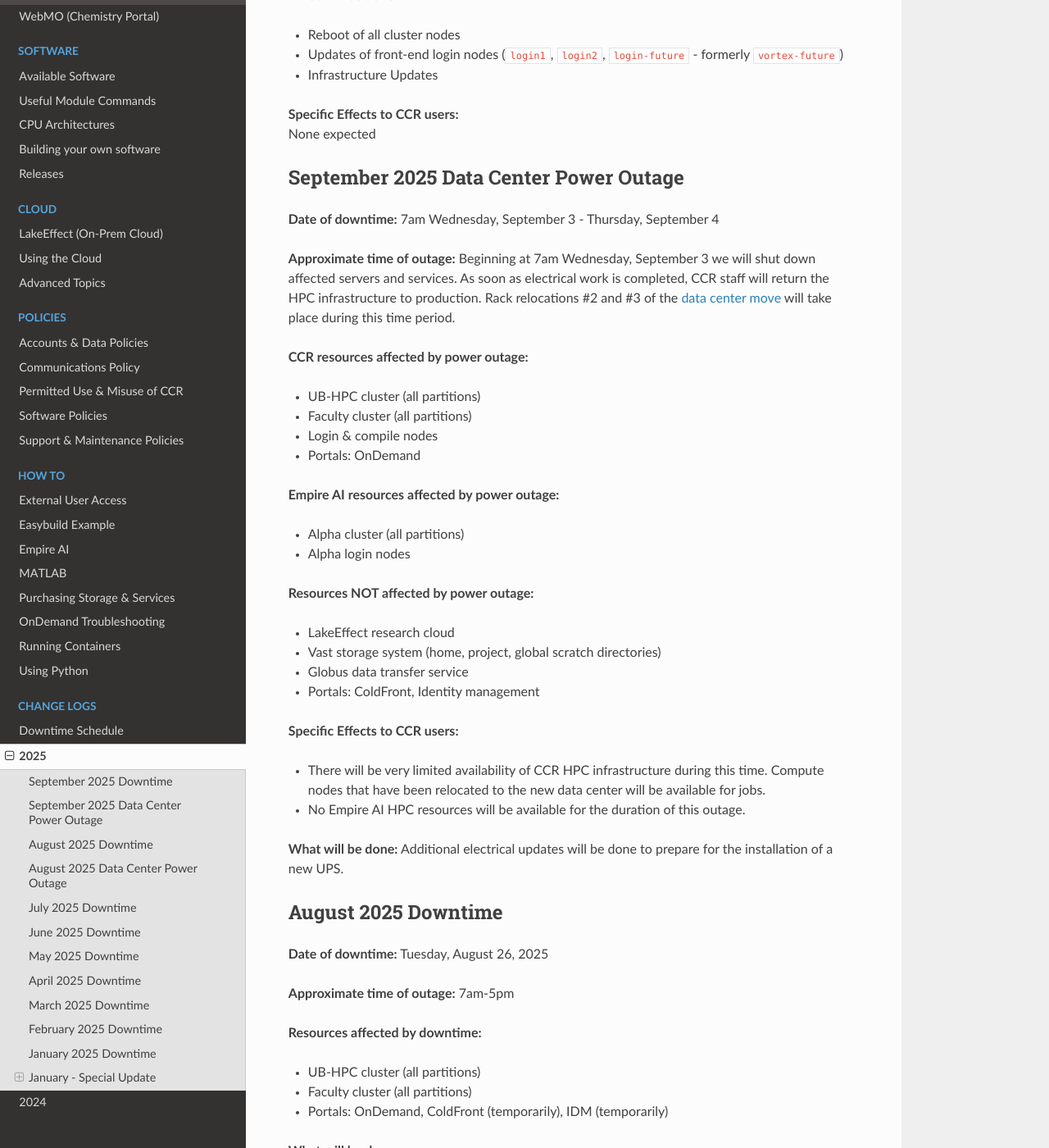
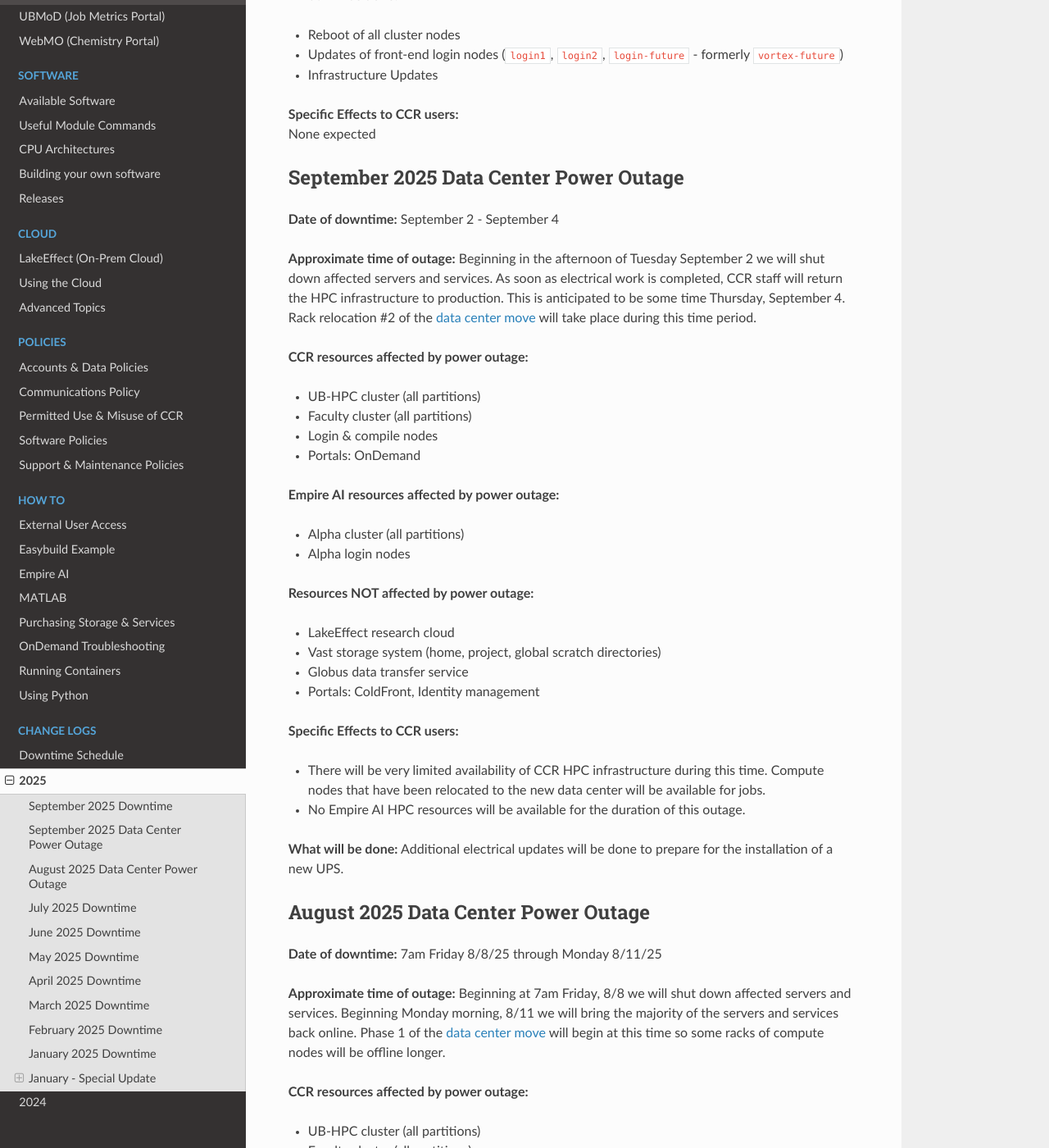
Before and after one commit to ubccr/ccrdocs, an MkDocs documentation site: the page built from pages/changelogs/2025.md, in a window 1280 px wide and 1400 px high, scrolled down 521 px. Shown: the whole window at 82% size. Built offline with MkDocs 1.6.1, drawn with Linux system fonts in a browser that asks for light colours; nearby versions of some CDN libraries; some of the changed text lies outside the part shown.

Commit message:
updates included for downtime changes

```diff
--- a/pages/changelogs/2025.md
+++ b/pages/changelogs/2025.md
@@ -25,9 +25,9 @@ None expected
 
 ## September 2025 Data Center Power Outage
 
-**Date of downtime:** 7am Wednesday, September 3 - Thursday, September 4
+**Date of downtime:** September 2 - September 4
 
-**Approximate time of outage:** Beginning at 7am Wednesday, September 3 we will shut down affected servers and services.  As soon as electrical work is completed, CCR staff will return the HPC infrastructure to production.  Rack relocations #2 and #3 of the [data center move](https://www.buffalo.edu/ccr/support/research_facilities/ccrexpansion.html) will take place during this time period.
+**Approximate time of outage:** Beginning in the afternoon of Tuesday September 2 we will shut down affected servers and services.  As soon as electrical work is completed, CCR staff will return the HPC infrastructure to production.  This is anticipated to be some time Thursday, September 4.  Rack relocation #2 of the [data center move](https://www.buffalo.edu/ccr/support/research_facilities/ccrexpansion.html) will take place during this time period.
 
 **CCR resources affected by power outage:**
 
@@ -56,27 +56,6 @@ None expected
 **What will be done:**
 Additional electrical updates will be done to prepare for the installation of a new UPS.
 
-
-## August 2025 Downtime
-
-**Date of downtime:** Tuesday, August 26, 2025
-
-**Approximate time of outage:** 7am-5pm
-
-**Resources affected by downtime:**
-
- - UB-HPC cluster (all partitions)
- - Faculty cluster (all partitions)
- - Portals: OnDemand, ColdFront (temporarily), IDM (temporarily)
-
-**What will be done:**
-
- - Reboot of all cluster nodes
- - Updates of front-end login nodes (`login1`, `login2`, `login-future` - formerly `vortex-future`)
- - Infrastructure Updates
-
-**Specific Effects to CCR users:**
-None expected
 
 ## August 2025 Data Center Power Outage
 
```
Also changed, not shown: pages/changelogs/2025-downtime-schedule.md (+2 -2 lines).
